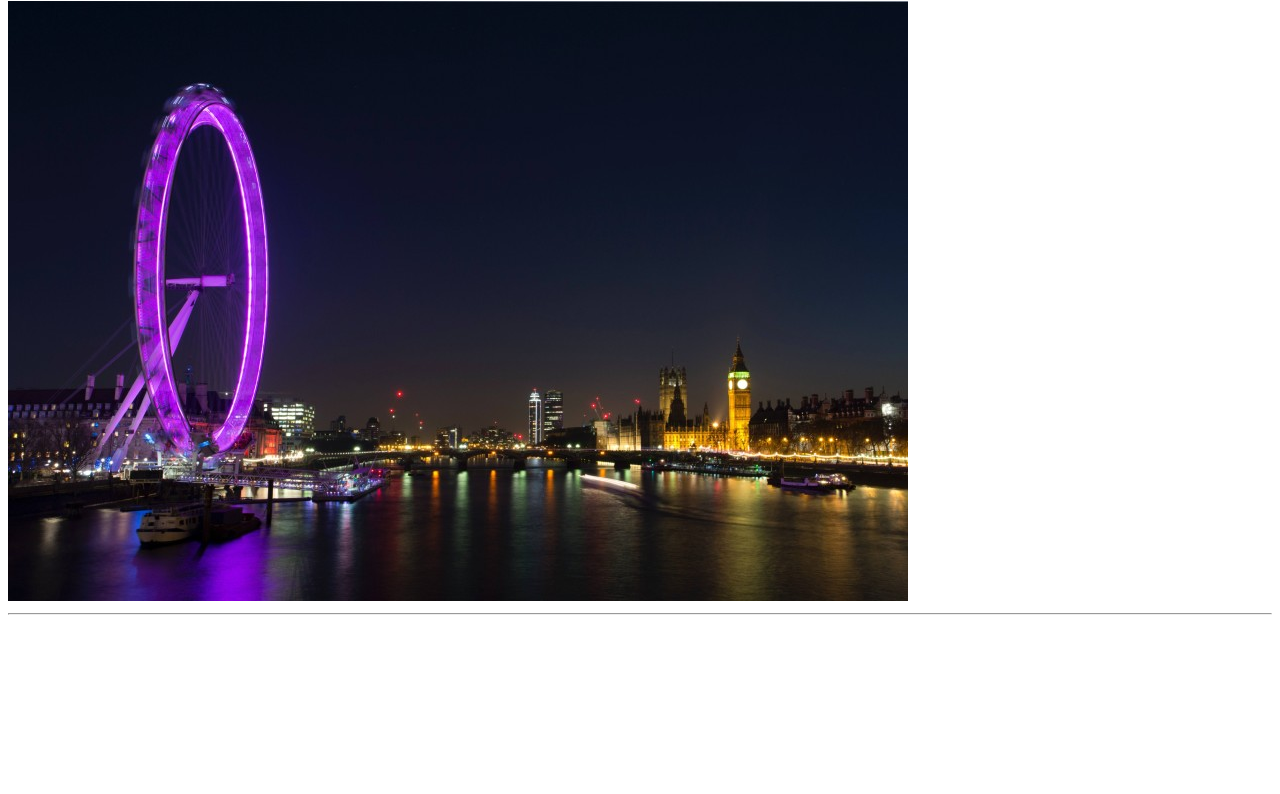
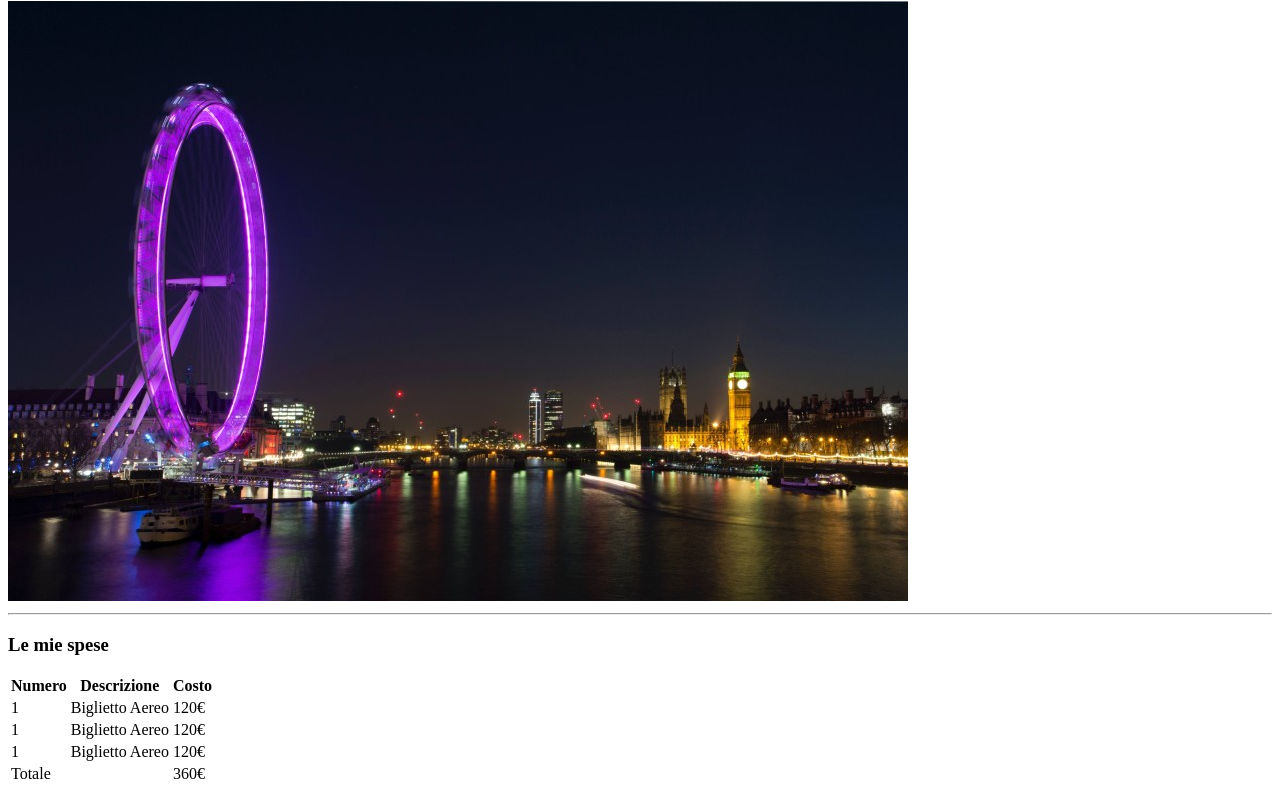
Before and after one commit to justwana-fly/html-london-trip, a plain HTML site: page index.html in a window 1280 px wide. Shown: the part 79-873 px from the top of the page. Before the commit the page ends 800 px from the top, so only its background shows below. Drawn offline with Linux system fonts and the light colour scheme.

Commit message:
tabella fatta

```diff
--- a/index.html
+++ b/index.html
@@ -15,6 +15,53 @@
 
     <header>
 
+        <h3>Le mie spese</h3>
+
+        <table>
+          <thead>
+            <tr>
+                <th>Numero</th>
+                <th>Descrizione</th>       <!--intestazione tabella-->
+                <th>Costo</th>
+            </tr>
+          </thead>
+
+          <tbody>
+            <tr>
+                <td>1</td>
+                <td>Biglietto Aereo</td>
+                <td>120€</td>
+            </tr>
+        </tbody>
+
+        <tbody>
+            <tr>
+                <td>1</td>
+                <td>Biglietto Aereo</td>                    <!--corpo tabella-->
+                <td>120€</td>
+            </tr>
+        </tbody>
+
+        <tbody>
+            <tr>
+                <td>1</td>
+                <td>Biglietto Aereo</td>
+                <td>120€</td>
+            </tr>
+        </tbody>
+
+        <tbody>
+            <tr>
+                <td>Totale</td>
+                <td></td>
+                <td>360€</td>
+            </tr>
+        </tbody>
+
+        </table>                                              <!--fine tabella-->
+
+
+
     </header>
 
 
```
